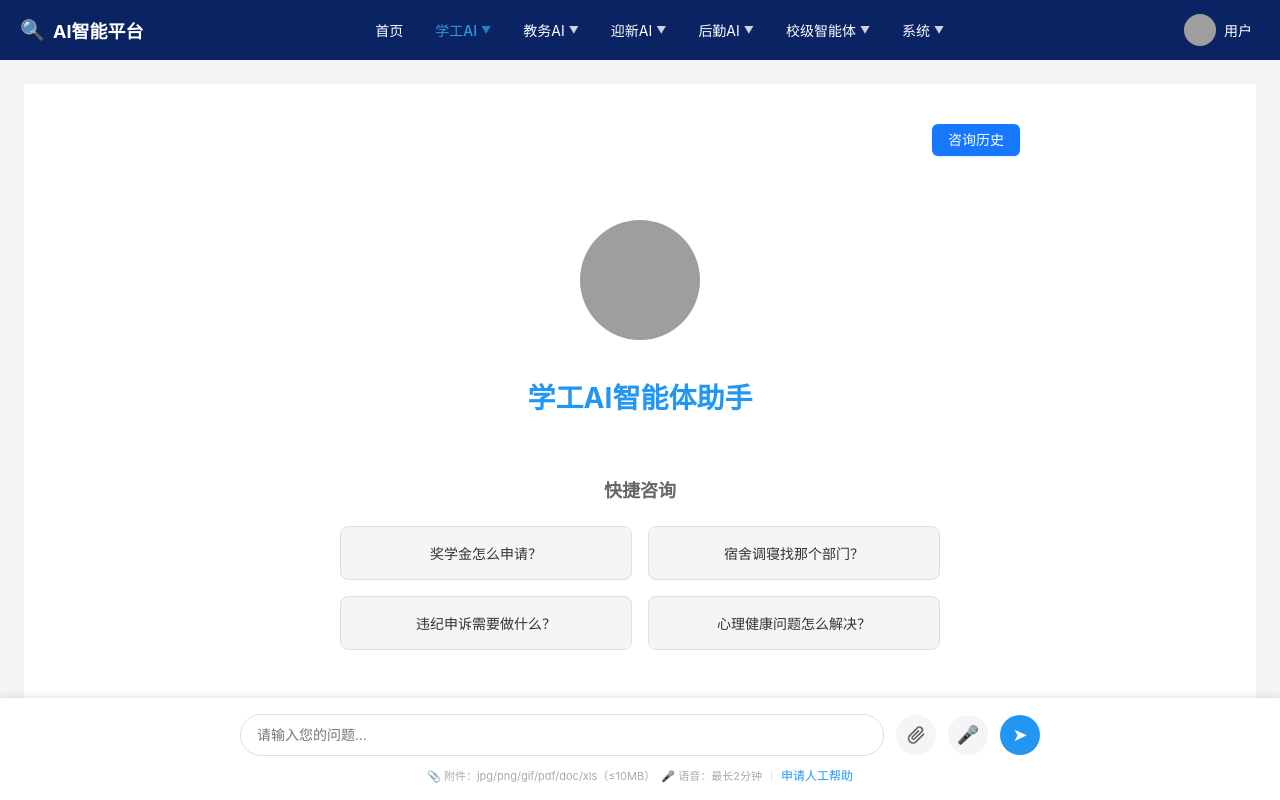
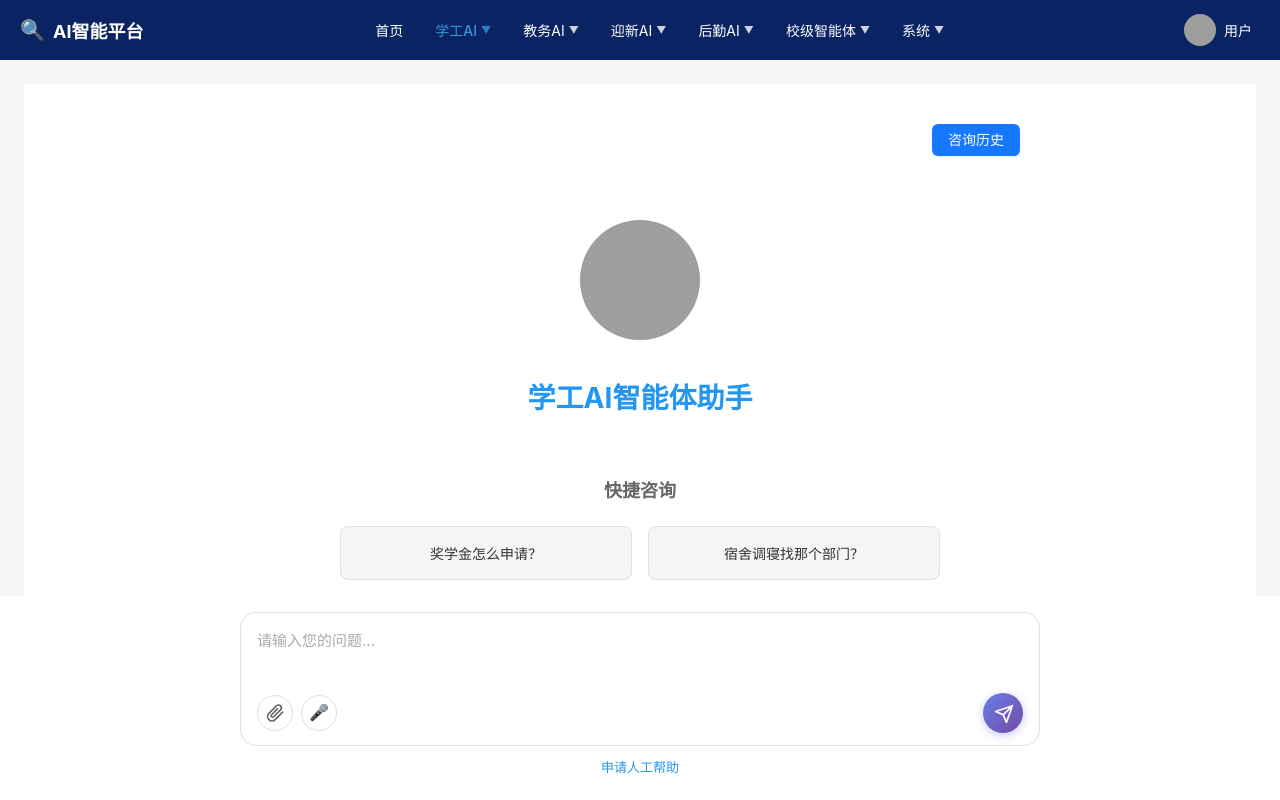
Before and after one commit to cjpcp/learn-work-agent-front, a Vue app: page /consultation in a window 1280 px wide. Shown: the top 800 px of the page. Built offline with nearby package versions, Linux system fonts and the light colour scheme; sample sign-in values are in the browser's storage; grey boxes are pictures that could not be loaded.

Commit message:
更改前端咨询界面输入框样式和布局

```diff
--- a/src/views/consultation/Consultation.vue
+++ b/src/views/consultation/Consultation.vue
@@ -224,16 +224,15 @@
             </button>
           </div>
         </div>
-        <div class="input-container">
-          <input
+        <div class="input-container-new">
+          <textarea
             v-model="questionText"
-            type="text"
-            class="question-input"
+            class="question-textarea"
             :placeholder="
-              pendingVoiceFile ? '语音已就绪，可补充文字说明（可选）...' : '请输入您的问题...'
-            "
-            @keyup.enter="handleSubmit"
-          />
+              pendingVoiceFile ? '语音已就绪，可补充文字说明（可选）...' : '请输入您的问题...'"
+            @keyup.enter.exact="handleSubmit"
+            rows="1"
+          ></textarea>
           <input
             ref="chatFileInput"
             type="file"
@@ -242,6 +241,8 @@
             accept="image/jpeg,image/png,image/gif,application/pdf,application/msword,application/vnd.openxmlformats-officedocument.wordprocessingml.document,application/vnd.ms-excel,application/vnd.openxmlformats-officedocument.spreadsheetml.sheet"
             @change="handleChatFileUpload"
           />
+          <div class="input-actions">
+            <div class="left-actions">
               <a-tooltip placement="top">
                 <template #title>
                   <div class="upload-tooltip">
@@ -249,9 +250,9 @@
                     <div>（单文件最大 10MB）</div>
                   </div>
                 </template>
-            <button class="input-button" @click="triggerChatFileUpload">
+                <button class="action-button" @click="triggerChatFileUpload">
                   <svg
-                class="button-icon-svg"
+                    class="action-icon"
                     viewBox="0 0 24 24"
                     fill="none"
                     xmlns="http://www.w3.org/2000/svg"
@@ -273,20 +274,31 @@
                     <div>录制完成后自动上传（支持 webm/wav）</div>
                   </div>
                 </template>
-            <button class="input-button" :class="{ recording: isRecording }" @click="toggleVoice">
-              <span class="button-icon">{{ isRecording ? '⏹️' : '🎤' }}</span>
+                <button class="action-button" :class="{ recording: isRecording }" @click="toggleVoice">
+                  <span class="action-icon">{{ isRecording ? '⏹️' : '🎤' }}</span>
                 </button>
               </a-tooltip>
-          <button class="send-button" @click="handleSubmit">
-            <span class="send-icon">➤</span>
+            </div>
+            <button class="send-button-new" @click="handleSubmit">
+              <svg
+                class="send-icon-svg"
+                viewBox="0 0 24 24"
+                fill="none"
+                xmlns="http://www.w3.org/2000/svg"
+              >
+                <path
+                  d="M22 2L11 13M22 2L15 22L11 13M22 2L2 9L11 13"
+                  stroke="currentColor"
+                  stroke-width="2"
+                  stroke-linecap="round"
+                  stroke-linejoin="round"
+                />
+              </svg>
             </button>
           </div>
-        <div class="input-hint">
-          <span class="format-hint"
-            >📎 附件：jpg/png/gif/pdf/doc/xls（≤10MB）&nbsp;&nbsp;🎤 语音：最长2分钟</span
-          >
-          <span class="hint-divider">｜</span>
-          <a href="#" @click.prevent="showManualForm">申请人工帮助</a>
+        </div>
+        <div class="input-footer">
+          <a href="#" @click.prevent="showManualForm" class="manual-help-link">申请人工帮助</a>
         </div>
       </div>
     </main>
@@ -1015,13 +1027,13 @@ const removeUploadedFile = (index: number) => {
   left: 0;
   right: 0;
   background-color: white;
-  padding: 16px 20px;
-  box-shadow: 0 -2px 8px rgba(0, 0, 0, 0.1);
+  padding: 16px 20px 24px;
   z-index: 100;
 }
 
 /* 已上传文件列表 */
-.uploaded-files-container {
+.uploaded-files-container,
+.uploaded-files-list {
   max-width: 800px;
   margin: 0 auto 12px;
   display: flex;
@@ -1076,48 +1088,79 @@ const removeUploadedFile = (index: number) => {
   height: 14px;
 }
 
-.input-container {
+/* 新的输入容器样式 - 按照用户提供的图片设计 */
+.input-container-new {
   max-width: 800px;
   margin: 0 auto;
+  border: 1.5px solid #e0e0e0;
+  border-radius: 16px;
+  padding: 12px 16px;
+  background-color: #fff;
+  transition: border-color 0.3s, box-shadow 0.3s;
+  display: flex;
+  flex-direction: column;
+  gap: 8px;
+}
+
+.input-container-new:focus-within {
+  border-color: #2196f3;
+  box-shadow: 0 0 0 3px rgba(33, 150, 243, 0.1);
+}
+
+.question-textarea {
+  width: 100%;
+  min-height: 60px;
+  max-height: 120px;
+  padding: 4px 0;
+  border: none;
+  font-size: 15px;
+  line-height: 1.6;
+  resize: none;
+  outline: none;
+  font-family: inherit;
+  color: #333;
+  background: transparent;
+}
+
+.question-textarea::placeholder {
+  color: #aaa;
+}
+
+.input-actions {
   display: flex;
   align-items: center;
-  gap: 12px;
+  justify-content: space-between;
 }
 
-.question-input {
-  flex: 1;
-  padding: 12px 16px;
-  border: 1px solid #e0e0e0;
-  border-radius: 24px;
-  font-size: 14px;
-  transition: border-color 0.3s;
+.left-actions {
+  display: flex;
+  align-items: center;
+  gap: 8px;
 }
 
-.question-input:focus {
-  outline: none;
-  border-color: #2196f3;
-}
-
-.input-button,
-.send-button {
-  width: 40px;
-  height: 40px;
+.action-button {
+  width: 36px;
+  height: 36px;
   border-radius: 50%;
-  border: none;
-  background-color: #f5f5f5;
+  border: 1.5px solid #e0e0e0;
+  background-color: #fff;
   cursor: pointer;
   display: flex;
   align-items: center;
   justify-content: center;
   transition: all 0.3s;
+  color: #666;
 }
 
-.input-button:hover {
-  background-color: #e0e0e0;
+.action-button:hover {
+  border-color: #2196f3;
+  color: #2196f3;
+  background-color: #f5f9ff;
 }
 
-.input-button.recording {
+.action-button.recording {
   background-color: #ff4757;
+  border-color: #ff4757;
   color: white;
   animation: pulse 1.5s infinite;
 }
@@ -1134,58 +1177,63 @@ const removeUploadedFile = (index: number) => {
   }
 }
 
-.send-button {
-  background-color: #2196f3;
-  color: white;
+.action-icon {
+  font-size: 16px;
+  width: 20px;
+  height: 20px;
 }
 
-.send-button:hover {
-  background-color: #1976d2;
+.send-button-new {
+  width: 40px;
+  height: 40px;
+  border-radius: 50%;
+  border: none;
+  background: linear-gradient(135deg, #667eea 0%, #764ba2 100%);
+  cursor: pointer;
+  display: flex;
+  align-items: center;
+  justify-content: center;
+  transition: all 0.3s;
+  color: white;
+  box-shadow: 0 2px 8px rgba(102, 126, 234, 0.4);
 }
 
-.button-icon,
-.send-icon {
-  font-size: 18px;
+.send-button-new:hover {
+  transform: scale(1.05);
+  box-shadow: 0 4px 12px rgba(102, 126, 234, 0.6);
 }
 
-.button-icon-svg {
+.send-button-new:active {
+  transform: scale(0.95);
+}
+
+.send-icon-svg {
   width: 20px;
   height: 20px;
-  color: #666;
+  margin-left: 2px;
+  margin-top: 2px;
 }
 
 .chat-file-input {
   display: none;
 }
 
-.input-hint {
+/* 输入框底部提示文字 */
+.input-footer {
   text-align: center;
-  margin-top: 8px;
+  margin-top: 10px;
 }
 
-.input-hint a {
+.manual-help-link {
   color: #2196f3;
   text-decoration: none;
-  font-size: 12px;
+  font-size: 13px;
+  transition: all 0.3s;
+  display: inline-block;
 }
 
-.input-hint a:hover {
+.manual-help-link:hover {
+  color: #1976d2;
   text-decoration: underline;
 }
-
-.format-hint {
-  font-size: 11px;
-  color: #aaa;
-}
-
-.hint-divider {
-  font-size: 11px;
-  color: #ccc;
-  margin: 0 4px;
-}
-
-.upload-tooltip div {
-  font-size: 12px;
-  line-height: 1.6;
-}
 </style>
```
Lines whose indentation alone changed are shown as unchanged.
